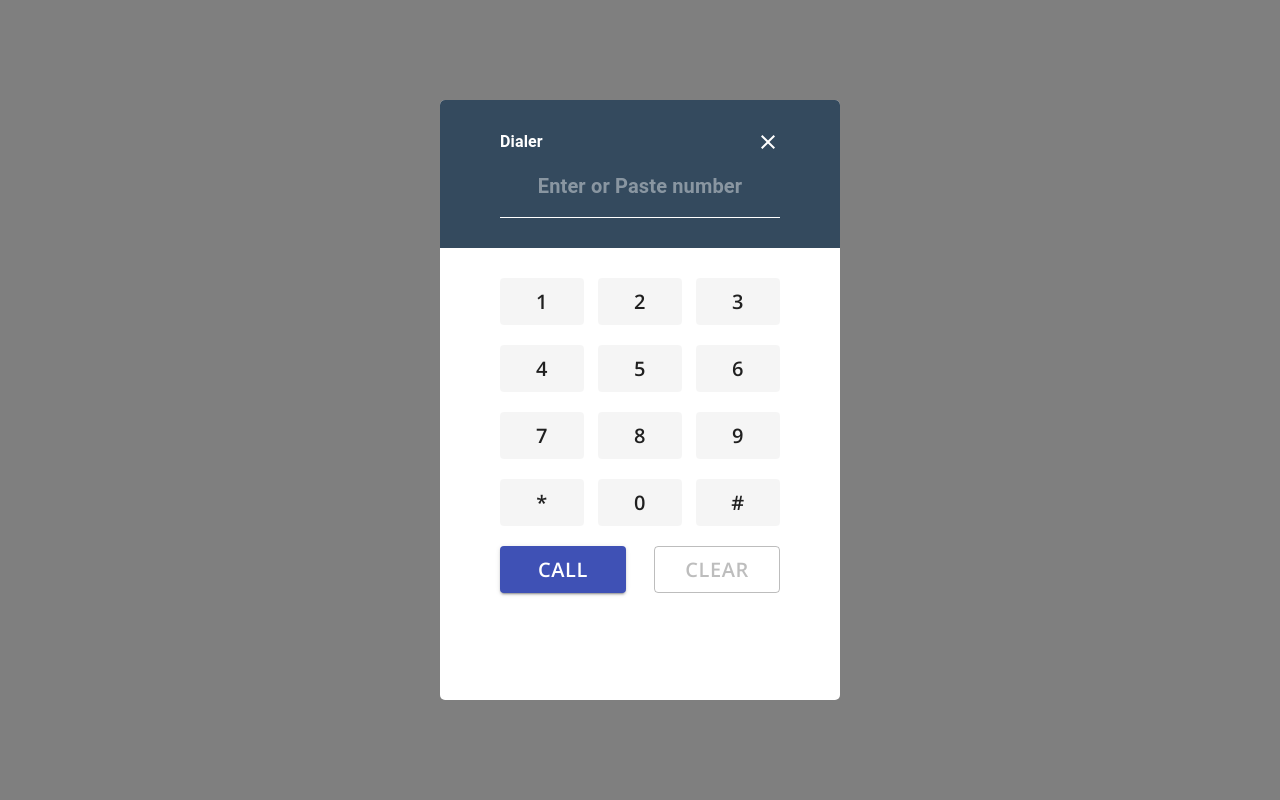
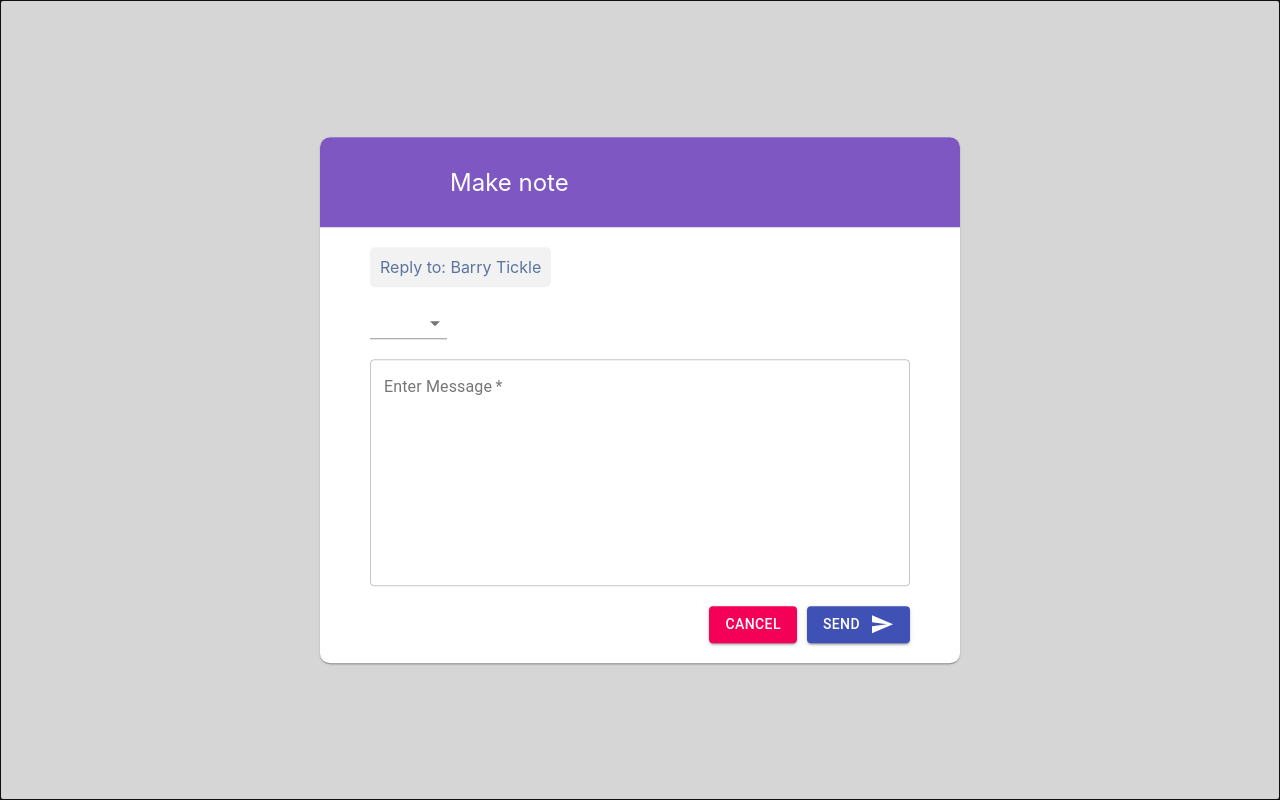
Before and after one commit to barrytickle/React-livechat-front-end, a React (Create React App) app: page / in a window 1280 px wide. Built offline with nearby package versions, Linux system fonts and the light colour scheme.

Commit message:
Note
Added note functionality to SendMessageSimple

```diff
--- a/src/SendMessageSimple/SendMessageSimple.js
+++ b/src/SendMessageSimple/SendMessageSimple.js
@@ -3,19 +3,23 @@ import Grid from "@material-ui/core/Grid";
 import AttachFileIcon from '@material-ui/icons/AttachFile';
 import {styles} from './styles';
 import Button from '@material-ui/core/Button';
-import {Email, Sms, WhatsApp} from "@material-ui/icons";
+import WhatsApp from '@material-ui/icons/WhatsApp';
+import NoteIcon from '@material-ui/icons/Note';
+import {Email, Sms} from "@material-ui/icons";
 import TextField from "@material-ui/core/TextField";
 import Paper from "@material-ui/core/Paper";
 import SendIcon from "@material-ui/icons/Send";
 import './style.css';
 import Modal from 'react-modal';
+import Select from '@material-ui/core/Select';
+import NativeSelect from '@material-ui/core/NativeSelect';
 
 export default class SendMessageSimple extends React.Component {
-    constructor () {
-        super();
+    constructor (props) {
+        super(props);
         this.state = {
-            showModal: false,
-            type: 'sms'
+            showModal: true,
+            type: this.props.type
         };
 
         this.handleOpenModal = this.handleOpenModal.bind(this);
@@ -50,17 +54,41 @@ export default class SendMessageSimple extends React.Component {
         }
     }
 
+    showStatus(media){
+        if(media.status){
+            return(
+                <Grid item xs={12}>
+                    <Select
+                        native
+                        value={''}
+                        inputProps={{
+                            name: 'age',
+                            id: 'note-status',
+                        }}
+                    >
+                        <option aria-label="None" value="" />
+                        <option value={10}>Ten</option>
+                        <option value={20}>Twenty</option>
+                        <option value={30}>Thirty</option>
+                    </Select>
+                </Grid>
+            )
+        }
+    }
+
 
     showHeader(media){
-        let type= this.props.type;
-        let col = styles.icons[type].background;
-        let bg = {
+        const type= this.props.type;
+        const col = styles.icons[type].background;
+        const bg = {
             backgroundColor: col
         }
+        let icon = media.icon;
+        icon = <icon />;
         return(
             <div className="paperHeader flex flexAlignCenter" style={bg}>
-                {media.icon}
-                <span style={{color:"white", fontSize:"24px"}}>Send Message</span>
+                <icon className="icon"/>
+                <span style={{color:"white", fontSize:"24px"}}>{media.status? 'Make note' : 'Send Message'}</span>
             </div>
         );
     }
@@ -72,24 +100,33 @@ export default class SendMessageSimple extends React.Component {
         switch(type){
             case 'whatsapp':
                 media = {
-                    icon:<WhatsApp className="icon" />,
+                    icon:'WhatsApp',
                     subject: false,
                     attachment: false
                 }
                 break;
             case 'email':
                 media ={
-                    icon:<Email className="icon" />,
+                    icon:'Email',
                     subject: true,
                     attachment:true
                 }
                 break;
             case 'sms':
                 media ={
-                    icon:<Sms className="icon" />,
+                    icon:'Sms',
                     subject: true,
                     attachment:true
                 }
+                break;
+            case 'note':
+                media = {
+                    icon:'NoteIcon',
+                    subject:false,
+                    status:true,
+                    attachment:false
+                }
+                break;
         }
 
         return media;
@@ -98,10 +135,11 @@ export default class SendMessageSimple extends React.Component {
     render () {
         let media;
         media = this.type();
+        console.log('current media');
         console.log(media);
         return (
             <div>
-x                <Modal media={media} type={this.state.type} isOpen={true} className="modal">
+                <Modal media={media} type={this.state.type} isOpen={this.state.showModal} className="modal">
                     <Paper className="containerDefault">
                         {this.showHeader(media)}
                         <Grid container justify="space-between">
@@ -110,6 +148,7 @@ x                <Modal media={media} type={this.state.type} isOpen={true} class
                                     <span>Reply to: Barry Tickle</span>
                                 </div>
                             </Grid>
+                            {this.showStatus(media)}
                         </Grid>
                         <Grid container style={{width:"100%"}}>
                             {this.showSubject(media)}
--- a/src/SendMessageSimple/style.css
+++ b/src/SendMessageSimple/style.css
@@ -32,7 +32,7 @@
 
 .containerDefault{
     box-shadow:0px 30px 60px rgba(0,0,0,0.16);
-    border-radius: 10px;
+    border-radius: 10px !important;
     position:absolute;
     top:50%;
     left:50%;
--- a/src/SendMessageSimple/styles.js
+++ b/src/SendMessageSimple/styles.js
@@ -1,8 +1,7 @@
 import React from 'react';
-
+//Type function (ln: 70) to edit icon.
 export const styles = {
     icons:{
-
         whatsapp:{
             background:"#00e676"
         },
@@ -11,6 +10,9 @@ export const styles = {
         },
         sms:{
             background:"#F56A6A"
+        },
+        note:{
+            background:"#7E57C2"
         }
     },
     textarea:{
--- a/src/index.js
+++ b/src/index.js
@@ -4,7 +4,7 @@ import './index.css';
 import App from './App';
 import SendMessageAlt from './SendMessage/SendMessageAlt';
 import Button from '@material-ui/core/Button';
-// import SendMessageSimple from './SendMessageSimple/SendMessageSimple';
+import SendMessageSimple from './SendMessageSimple/SendMessageSimple';
 import Dialer from './Dialer/Dialer';
 import * as serviceWorker from './serviceWorker';
 
@@ -39,7 +39,7 @@ import * as serviceWorker from './serviceWorker';
 
 
 ReactDOM.render(
-  <Dialer/>,
+  <SendMessageSimple type="note"/>,
   document.getElementById('root')
 );
 
```
